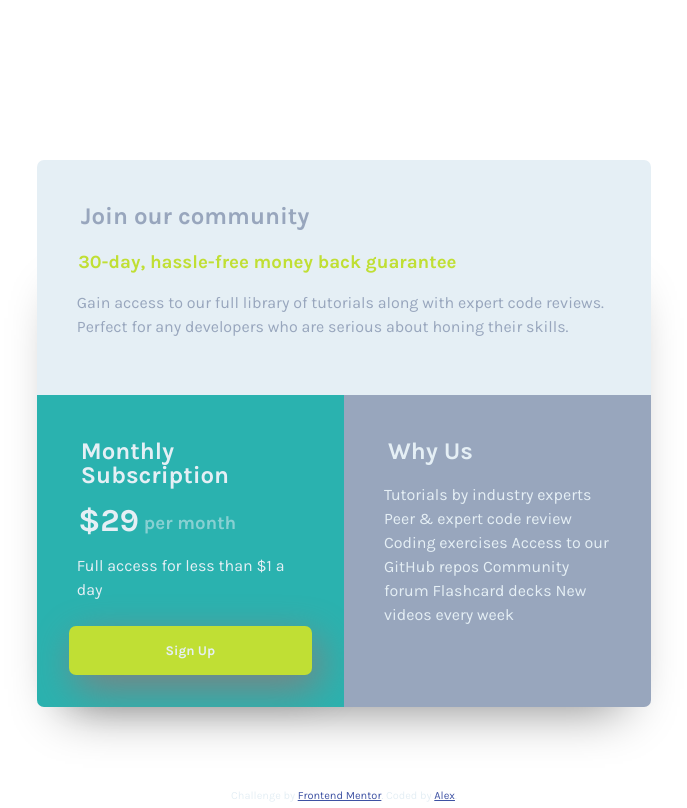
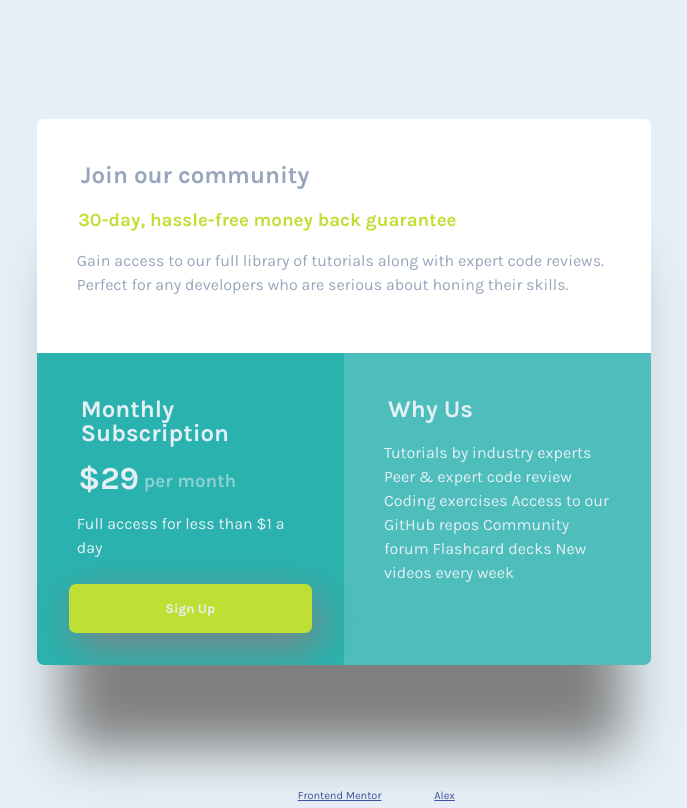
Before and after one commit to ATlexEide/frontendmentor, a plain HTML site: page index.html in a window 1280 px wide. Shown: the whole page, without its empty margins (296-983 px from the left). Drawn offline with Linux system fonts and the light colour scheme.

Commit message:
Update colors

```diff
--- a/style.css
+++ b/style.css
@@ -1,11 +1,14 @@
 :root {
   /* Primary */
   --cyan: hsl(179, 62%, 43%);
+  --cyan-second: hsla(179, 62%, 43%, 0.803);
   --bright-yellow: hsl(71, 73%, 54%);
   /* Neutral */
   --light-gray: hsl(204, 43%, 93%);
   --grayish-blue: hsl(218, 22%, 67%);
   --radius: 7px;
+  /* HTML STYLES */
+  background-color: var(--light-gray);
 }
 * {
   margin: 0;
@@ -60,7 +63,8 @@ main {
   border-radius: 0 0 var(--radius) var(--radius);
 }
 #join {
-  background-color: var(--light-gray);
+  background-color: white;
+  color: var(--light-gray);
 }
 #join .title {
   color: var(--grayish-blue);
@@ -84,7 +88,7 @@ main {
   box-shadow: 0.5em 1em 3em 0em grey;
 }
 #why {
-  background-color: var(--grayish-blue);
+  background-color: var(--cyan-second);
 }
 .title,
 .catch,
@@ -124,7 +128,6 @@ footer {
 @media only screen and (min-width: 950px) {
   #container {
     display: grid;
-    height: 80%;
     width: 60%;
     box-shadow: 0em 7em 50px -28px grey;
     /* /* grid-template-columns: repeat(2, 1fr); */
```
